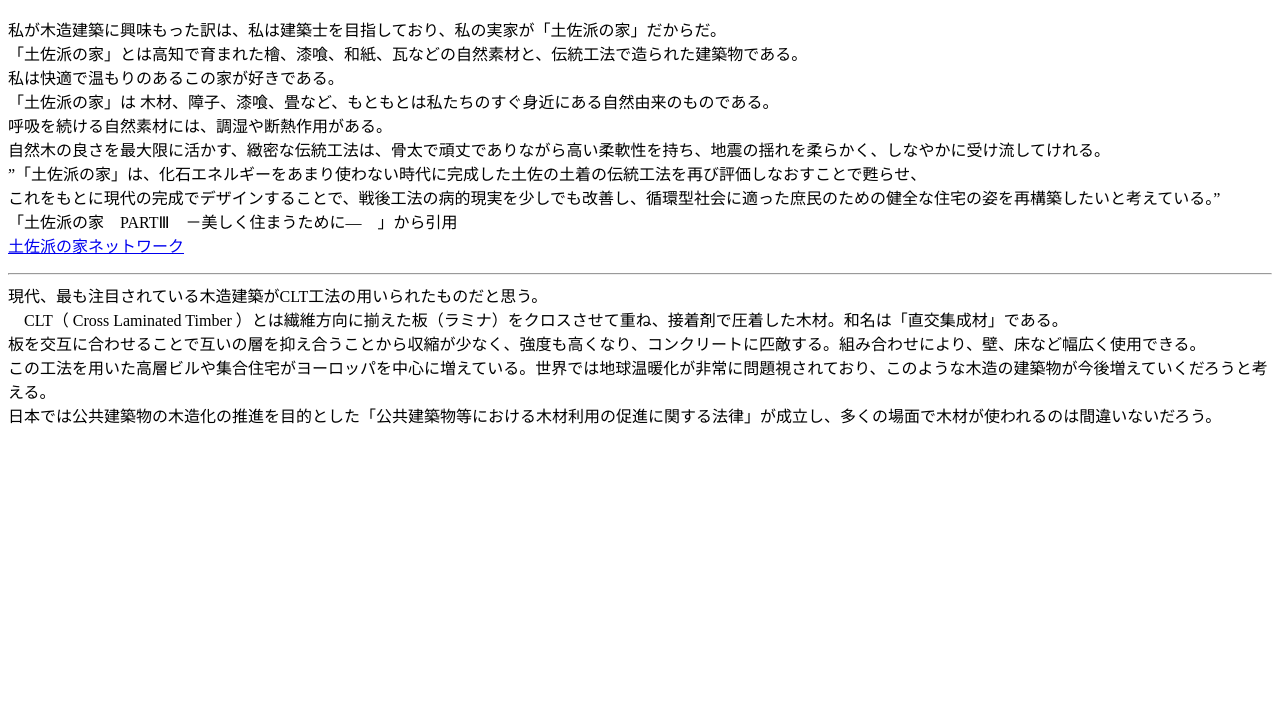
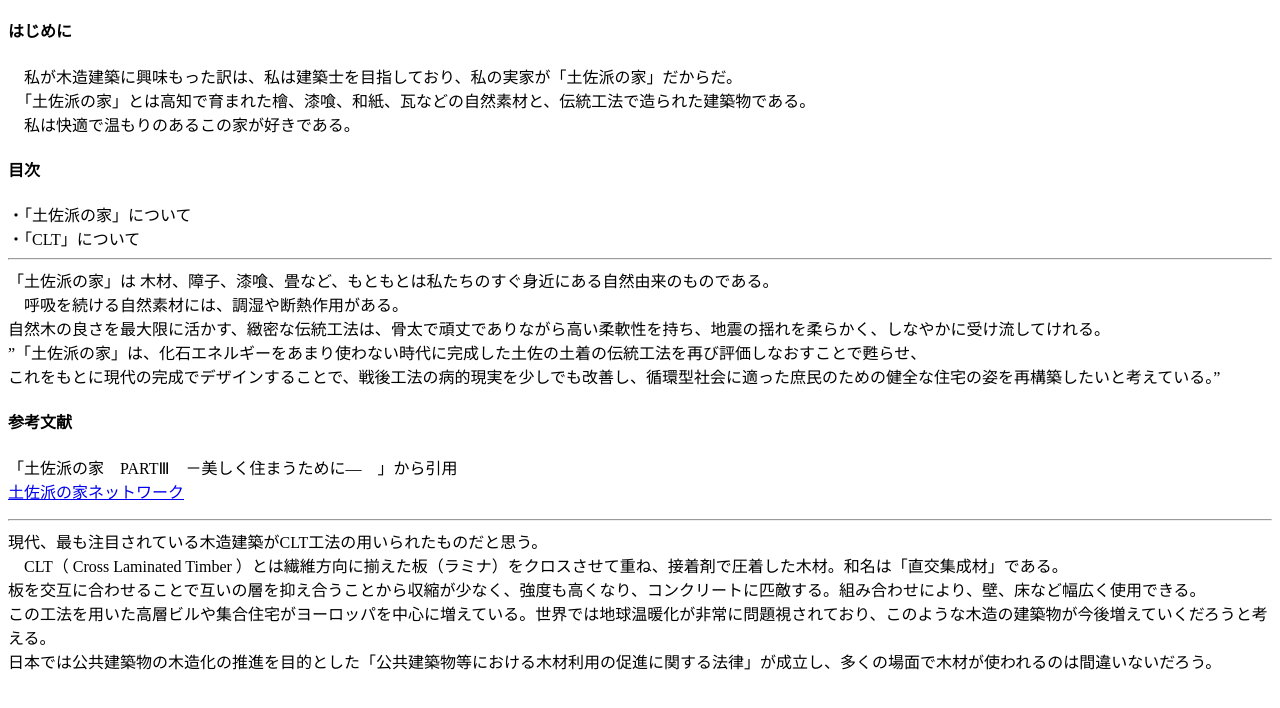
Before and after one commit to tetta4410/tetta4410.github.io, a plain HTML site: page cl2020.html in a window 1280 px wide. Shown: the part 46-754 px from the top of the page. Drawn offline with Linux system fonts and the light colour scheme.

Commit message:
Update cl2020.html

```diff
--- a/cl2020.html
+++ b/cl2020.html
@@ -4,14 +4,20 @@
 </HEAD>
 <BODY>
 <H2>木造建築</H2>
+ <H4> はじめに</H4>
  　私が木造建築に興味もった訳は、私は建築士を目指しており、私の実家が「土佐派の家」だからだ。<BR>
  　「土佐派の家」とは高知で育まれた檜、漆喰、和紙、瓦などの自然素材と、伝統工法で造られた建築物である。<BR>
  　私は快適で温もりのあるこの家が好きである。<BR>
+ <H4>目次</H4>
+ ・「土佐派の家」について<BR>
+ ・「CLT」について<BR>
+ <HR>
    「土佐派の家」は 木材、障子、漆喰、畳など、もともとは私たちのすぐ身近にある自然由来のものである。<BR>
  　呼吸を続ける自然素材には、調湿や断熱作用がある。<BR>
   自然木の良さを最大限に活かす、緻密な伝統工法は、骨太で頑丈でありながら高い柔軟性を持ち、地震の揺れを柔らかく、しなやかに受け流してけれる。<BR>
 ”「土佐派の家」は、化石エネルギーをあまり使わない時代に完成した土佐の土着の伝統工法を再び評価しなおすことで甦らせ、<BR>
  これをもとに現代の完成でデザインすることで、戦後工法の病的現実を少しでも改善し、循環型社会に適った庶民のための健全な住宅の姿を再構築したいと考えている。”<BR>
+  <H4>参考文献</H4>
   「土佐派の家　PARTⅢ　－美しく住まうために―　」から引用　<BR>
  <A HREF="https://tosaha.com/">土佐派の家ネットワーク</A>
  <P>
```
Lines whose indentation alone changed are shown as unchanged.
